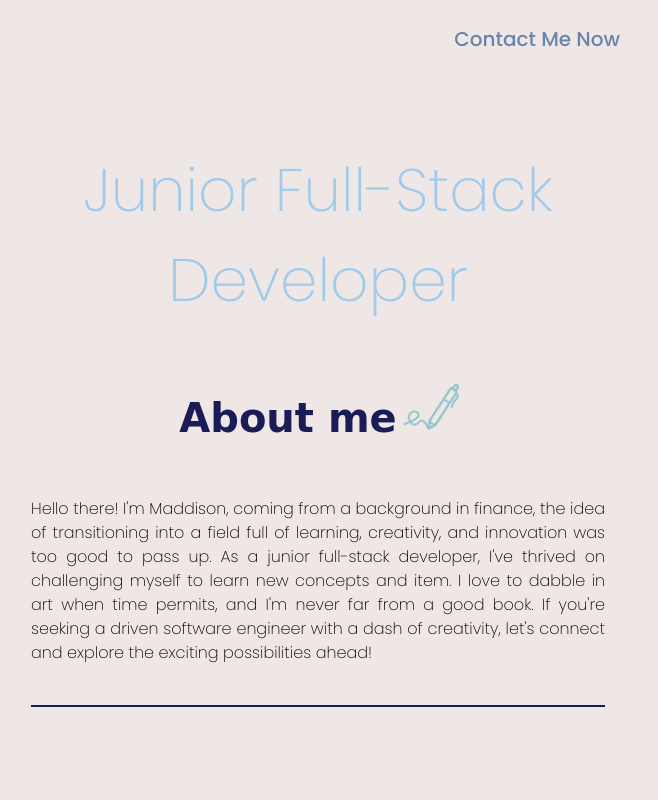
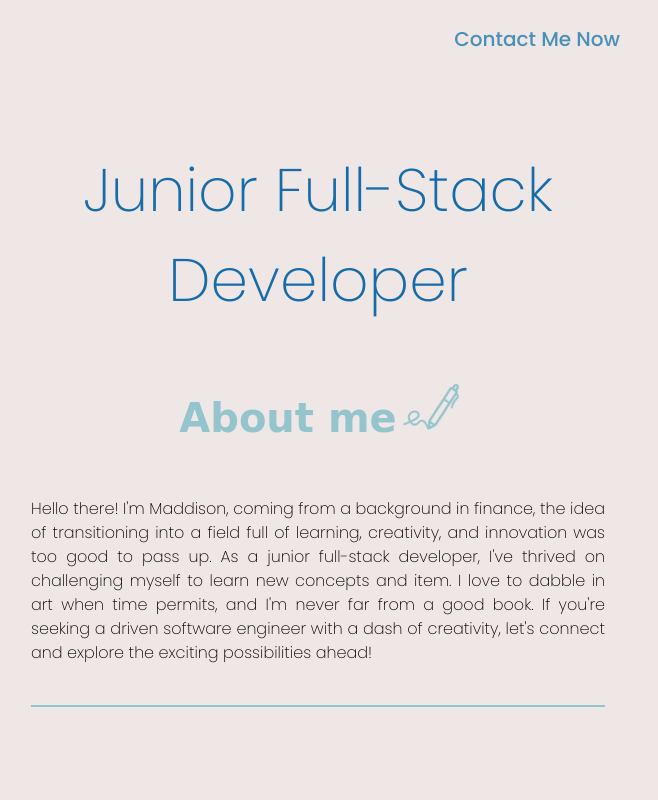
Before and after one commit to maddison-wells/Portfolio, a plain HTML site: page index.html in a window 1280 px wide. Shown: the top 800 px of the page, 622-1280 px from the left. Drawn offline with nearby package versions, Linux system fonts and the light colour scheme; files that its build step writes are made by us from their sources; a web font is replaced by a local one.

Commit message:
style update

```diff
--- a/partials/_about.scss
+++ b/partials/_about.scss
@@ -2,8 +2,8 @@
 
 $main-font: "Poppins", sans-serif;
 $about-font: "Cedarville Cursive", cursive;
-$main-colour: #a1cbe9;
-$secondary-colour: #191c56;
+$main-colour: #166ca9;
+$secondary-colour: #94c5cc;
 
 .about {
   display: flex;
--- a/partials/_contact.scss
+++ b/partials/_contact.scss
@@ -2,8 +2,8 @@
 
 $main-font: "Poppins", sans-serif;
 $about-font: "Cedarville Cursive", cursive;
-$main-colour: #a1cbe9;
-$secondary-colour: #191c56;
+$main-colour: #166ca9;
+$secondary-colour: #94c5cc;
 
 .contact {
   font-family: $main-font;
--- a/partials/_details.scss
+++ b/partials/_details.scss
@@ -2,8 +2,8 @@
 
 $main-font: "Poppins", sans-serif;
 $about-font: "Cedarville Cursive", cursive;
-$main-colour: #a1cbe9;
-$secondary-colour: #191c56;
+$main-colour: #166ca9;
+$secondary-colour: #94c5cc;
 
 .details {
   display: flex;
--- a/partials/_mixins.scss
+++ b/partials/_mixins.scss
@@ -1,7 +1,7 @@
 $main-font: "Poppins", sans-serif;
 $about-font: "Cedarville Cursive", cursive;
-$main-colour: #a1cbe9;
-$secondary-colour: #191c56;
+$main-colour: #166ca9;
+$secondary-colour: #94c5cc;
 
 @mixin section-divide {
   padding-bottom: 40px;
--- a/partials/_nav.scss
+++ b/partials/_nav.scss
@@ -1,7 +1,7 @@
 $main-font: "Poppins", sans-serif;
 $about-font: "Cedarville Cursive", cursive;
-$main-colour: #a1cbe9;
-$secondary-colour: #191c56;
+$main-colour: #166ca9;
+$secondary-colour: #94c5cc;
 
 .nav {
   display: flex;
--- a/partials/_projects.scss
+++ b/partials/_projects.scss
@@ -2,8 +2,8 @@
 
 $main-font: "Poppins", sans-serif;
 $about-font: "Cedarville Cursive", cursive;
-$main-colour: #a1cbe9;
-$secondary-colour: #191c56;
+$main-colour: #166ca9;
+$secondary-colour: #94c5cc;
 
 .projects {
   font-family: $main-font;
--- a/partials/_skills.scss
+++ b/partials/_skills.scss
@@ -2,8 +2,8 @@
 
 $main-font: "Poppins", sans-serif;
 $about-font: "Cedarville Cursive", cursive;
-$main-colour: #a1cbe9;
-$secondary-colour: #191c56;
+$main-colour: #166ca9;
+$secondary-colour: #94c5cc;
 
 .skills {
   font-family: $main-font;
```
